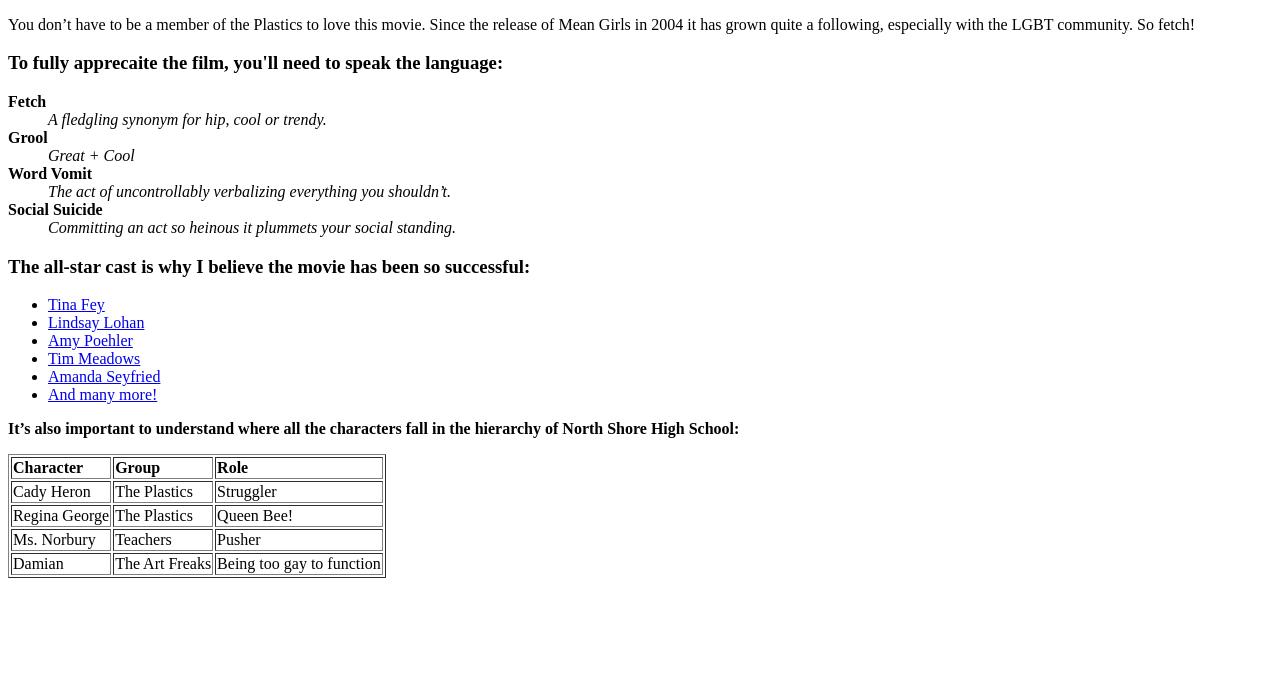
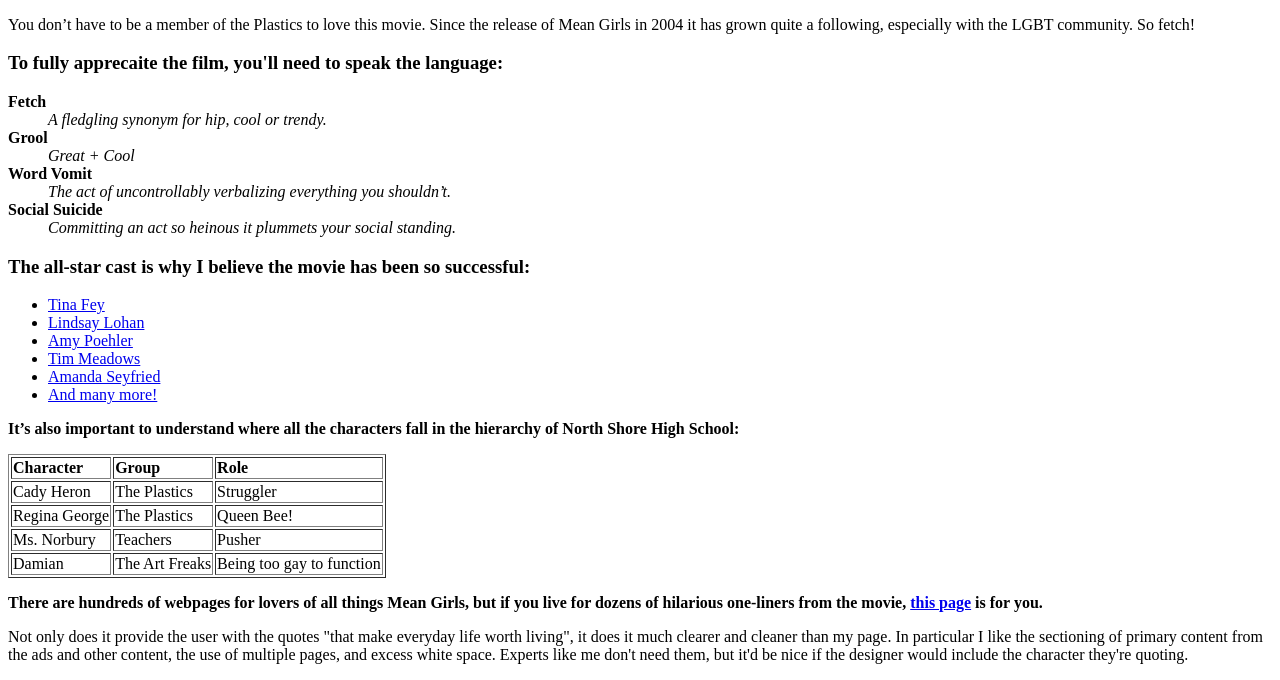
Before and after one commit to LucasEWright/LucasEWright.github.io, a plain HTML site: page index.html in a window 1280 px wide. Shown: the part 417-1097 px from the top of the page. Before the commit the page ends 1003 px from the top, so only its background shows below. Drawn offline with Linux system fonts and the light colour scheme.

Commit message:
added link to and comments about a related page

```diff
--- a/index.html
+++ b/index.html
@@ -66,5 +66,10 @@
 			<td>Being too gay to function</td>
 		</tr>
 	</table>
+	<section>
+		<p><b>There are hundreds of webpages for lovers of all things Mean Girls, but if you live for dozens of hilarious one-liners from the movie, <a href="http://thoughtcatalog.com/nico-lang/2013/02/40-mean-girls-quotes-that-make-everyday-life-worth-living/">this page</a> is for you.</b></p>
+		<p>Not only does it provide the user with the quotes "that make everyday life worth living", it does it much clearer and cleaner than my page.  In particular I like the sectioning of primary content from the ads and other content, the use of multiple pages, and excess white space.  Experts like me don't need them, but it'd be nice if the designer would include the character they're quoting.</p>
+
+	</section>
 </body>
 </html>
```
